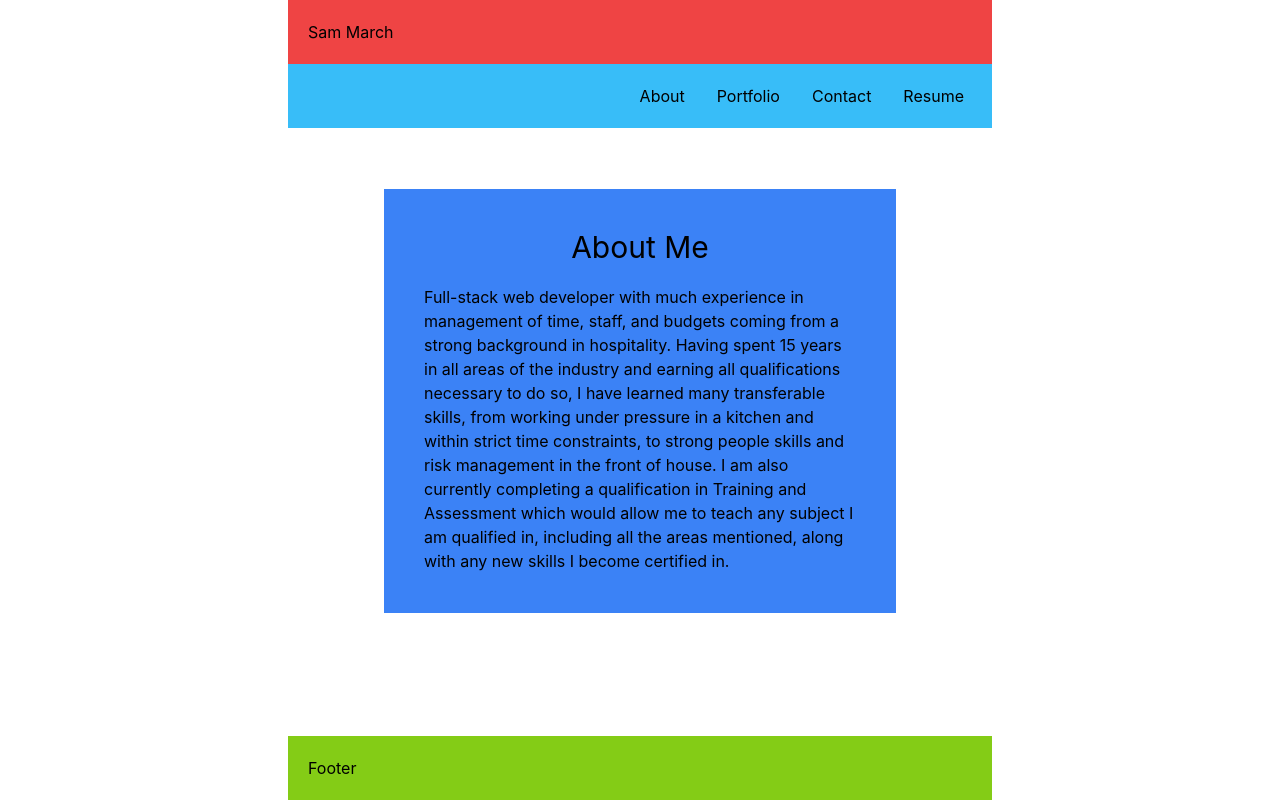
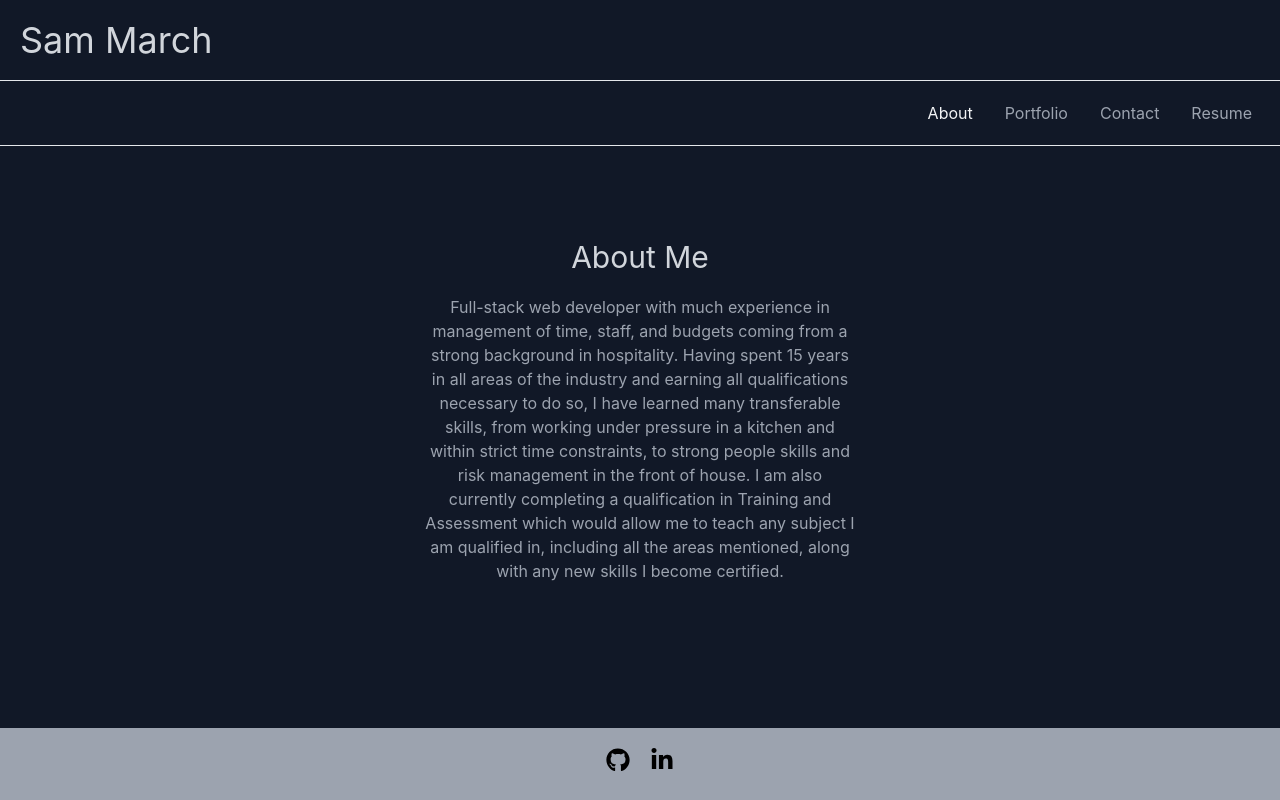
Before and after one commit to SamMarch/20-React-Challenge-React-Portfolio, a React (Create React App) app in the folder portfolio/: page / in a window 1280 px wide. Built offline with nearby package versions, Linux system fonts and the light colour scheme.

Commit message:
added styling to multiple components

```diff
--- a/portfolio/src/components/Footer.js
+++ b/portfolio/src/components/Footer.js
@@ -1,9 +1,20 @@
 import React from "react";
+import { FaGithub } from "react-icons/fa";
+import { FaLinkedinIn } from "react-icons/fa";
 
 function Footer() {
   return (
-    <footer className="bg-lime-500 mt-auto p-5">
-      <h1>Footer</h1>
+    <footer className="bg-gray-400 mt-auto p-5 text-center space-x-5 text-2xl">
+      <button>
+        <a href="https://github.com/SamMarch">
+          <FaGithub />
+        </a>
+      </button>
+      <button>
+        <a href="https://www.linkedin.com/in/sam-march-b9689323a/">
+          <FaLinkedinIn />
+        </a>
+      </button>
     </footer>
   );
 }
--- a/portfolio/src/components/Header.js
+++ b/portfolio/src/components/Header.js
@@ -4,8 +4,8 @@ import Navigation from "./Navigation";
 function Header({ currentPage, handlePageChange }) {
   return (
     <div>
-      <h1 className="bg-red-500 p-5">Sam March</h1>
-      <div className="bg-sky-400">
+      <h1 className="bg-gray-900 p-5 text-gray-300 text-4xl">Sam March</h1>
+      <div className="bg-gray-900 text-gray-400 border-t border-b">
         <Navigation
           currentPage={currentPage}
           handlePageChange={handlePageChange}
--- a/portfolio/src/components/Navigation.js
+++ b/portfolio/src/components/Navigation.js
@@ -8,7 +8,9 @@ function Navigation({ currentPage, handlePageChange }) {
           <button
             href="#about"
             onClick={() => handlePageChange("About")}
-            className={"" + currentPage === "About" ? "active" : "inactive"}
+            className={
+              "" + currentPage === "About" ? "text-gray-100 active" : "inactive"
+            }
           >
             About
           </button>
@@ -17,7 +19,9 @@ function Navigation({ currentPage, handlePageChange }) {
           <button
             href="#Portfolio"
             onClick={() => handlePageChange("Portfolio")}
-            className={currentPage === "Portfolio" ? "active" : "inactive"}
+            className={
+              currentPage === "Portfolio" ? "text-gray-100 active" : "inactive"
+            }
           >
             Portfolio
           </button>
@@ -26,7 +30,9 @@ function Navigation({ currentPage, handlePageChange }) {
           <button
             href="#Contact"
             onClick={() => handlePageChange("Contact")}
-            className={currentPage === "Contact" ? "active" : "inactive"}
+            className={
+              currentPage === "Contact" ? "text-gray-100 active" : "inactive"
+            }
           >
             Contact
           </button>
@@ -35,7 +41,9 @@ function Navigation({ currentPage, handlePageChange }) {
           <button
             href="#Resume"
             onClick={() => handlePageChange("Resume")}
-            className={currentPage === "Resume" ? "active" : "inactive"}
+            className={
+              currentPage === "Resume" ? "text-gray-100 active" : "inactive"
+            }
           >
             Resume
           </button>
--- a/portfolio/src/components/PortfolioContainer.js
+++ b/portfolio/src/components/PortfolioContainer.js
@@ -25,7 +25,7 @@ function PortfolioContainer() {
   const handlePageChange = (page) => setCurrentPage(page);
 
   return (
-    <div className="flex flex-col min-h-screen ml-72 mr-72">
+    <div className="flex flex-col min-h-screen bg-gray-900">
       <Header currentPage={currentPage} handlePageChange={handlePageChange} />
       <div className="mx-auto my-auto">{renderPage()}</div>
       <Footer />
--- a/portfolio/src/components/pages/About.js
+++ b/portfolio/src/components/pages/About.js
@@ -2,9 +2,9 @@ import React from "react";
 
 function About() {
   return (
-    <div className="bg-blue-500 p-10 max-w-lg">
-      <h1 className="text-3xl text-center pb-5">About Me</h1>
-      <p>
+    <div className="p-10 max-w-lg">
+      <h1 className="text-3xl text-center pb-5 text-gray-300">About Me</h1>
+      <p className="text-gray-400 text-center">
         Full-stack web developer with much experience in management of time,
         staff, and budgets coming from a strong background in hospitality.
         Having spent 15 years in all areas of the industry and earning all
@@ -14,7 +14,7 @@ function About() {
         house. I am also currently completing a qualification in Training and
         Assessment which would allow me to teach any subject I am qualified in,
         including all the areas mentioned, along with any new skills I become
-        certified in.
+        certified.
       </p>
     </div>
   );
--- a/portfolio/src/components/pages/Portfolio.js
+++ b/portfolio/src/components/pages/Portfolio.js
@@ -8,7 +8,7 @@ function Portfolio() {
       return <Project key={project.id} {...project} />;
     });
   };
-  return <div>{renderProjects()}</div>;
+  return <div className="grid grid-cols-3 gap-5">{renderProjects()}</div>;
 }
 
 export default Portfolio;
--- a/portfolio/src/components/pages/cards/Project.js
+++ b/portfolio/src/components/pages/cards/Project.js
@@ -2,13 +2,15 @@ import React from "react";
 
 function Project({ id, title, path, github }) {
   return (
-    <ul>
-      <li key={id}>
-        {title}
-        <a href={path}>Link</a>
-        <a href={github}>Github</a>
-      </li>
-    </ul>
+    <div className="p-5 shadow-md shadow-gray-300">
+      <ul>
+        <li key={id}>
+          {title}
+          <a href={path}> Link</a>
+          <a href={github}> Github</a>
+        </li>
+      </ul>
+    </div>
   );
 }
 
```
